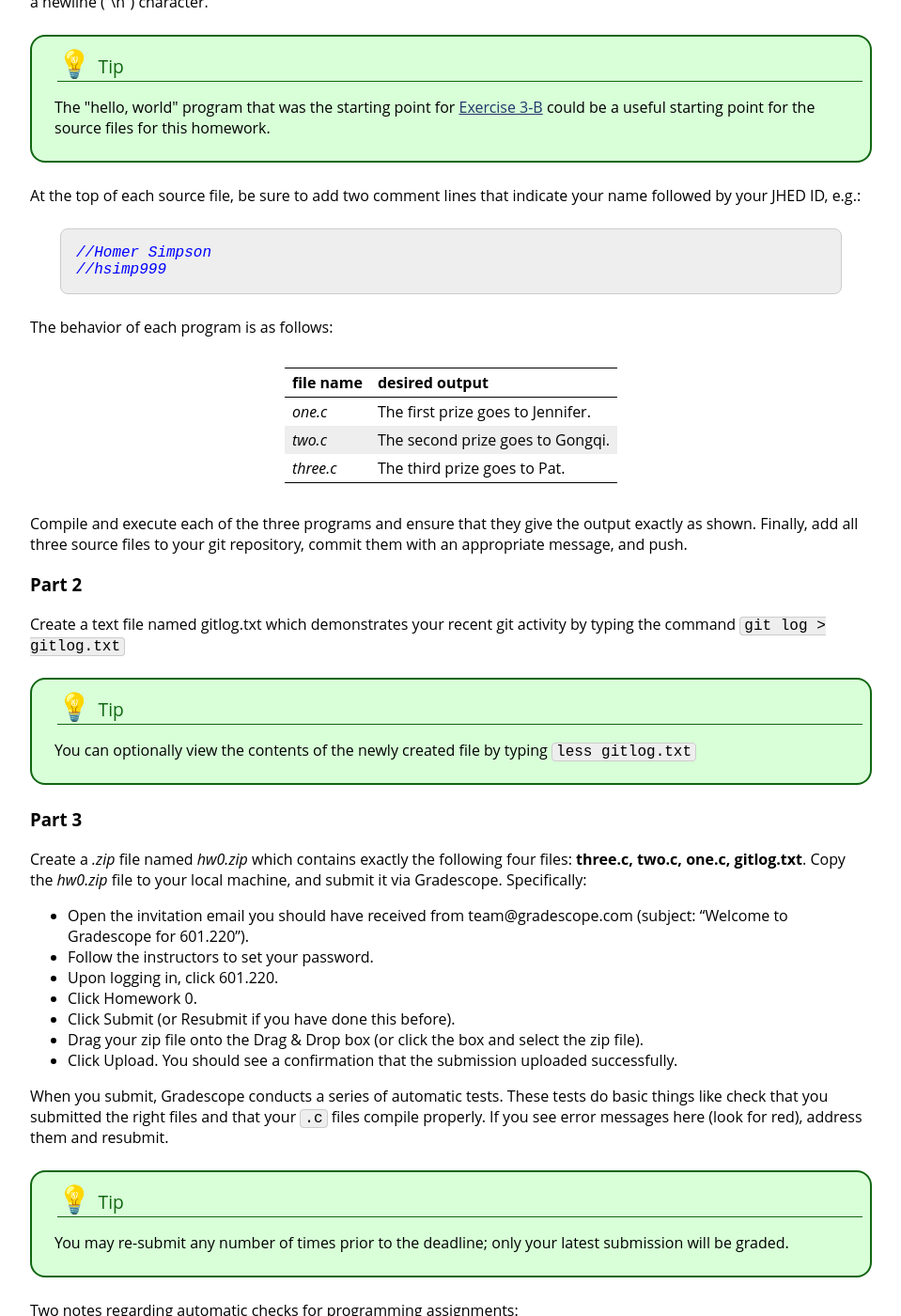
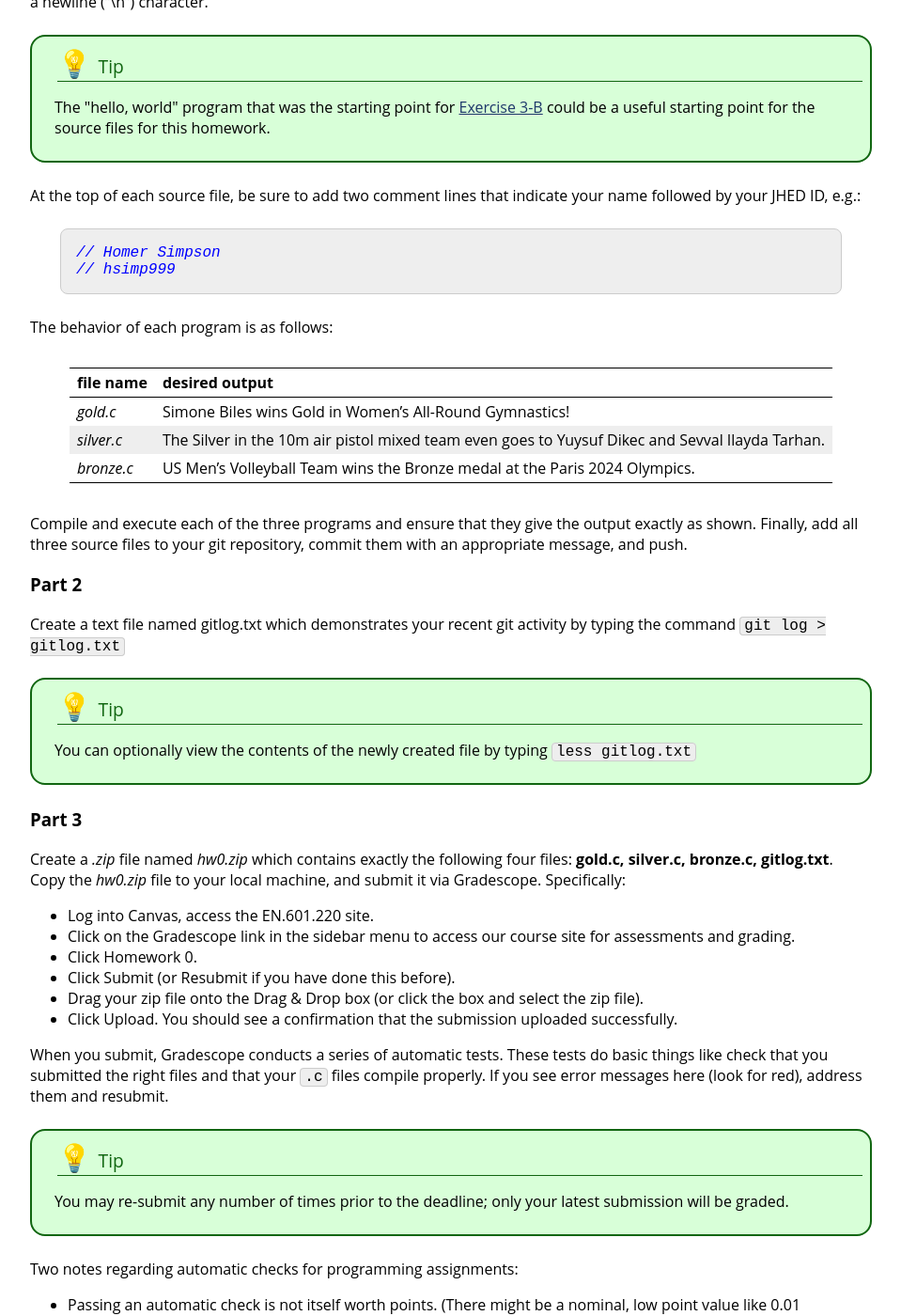
Before and after one commit to jhu-ip/cs220-f24, a Jekyll site: the page built from assign/hw0.md, in a window 1280 px wide and 1400 px high, scrolled down 1011 px. Shown: the whole window at 94% size, without its empty margins (160-1119 px from the left). Built offline with Jekyll 4.4.1, drawn with Linux system fonts in a browser that asks for light colours; some of the changed text lies outside the part shown.

Commit message:
hw0 rewrite, first draft

````diff
--- a/assign/hw0.md
+++ b/assign/hw0.md
@@ -60,17 +60,17 @@ starting point for the source files for this homework.
 At the top of each source file, be sure to add two comment lines that indicate your name followed by your JHED ID, e.g.:
 
 ```c
-//Homer Simpson
-//hsimp999
+// Homer Simpson
+// hsimp999
 ```
 
 The behavior of each program is as follows:
 
 file name | desired output
 --------- | --------------
-*one.c* | The first prize goes to Jennifer.
-*two.c* | The second prize goes to Gongqi.
-*three.c* | The third prize goes to Pat.
+*gold.c* | Simone Biles wins Gold in Women's All-Round Gymnastics!
+*silver.c* | The Silver in the 10m air pistol mixed team even goes to Yuysuf Dikec and Sevval Ilayda Tarhan.
+*bronze.c* | US Men's Volleyball Team wins the Bronze medal at the Paris 2024 Olympics.
 
 Compile and execute each of the three programs and ensure that they give the output exactly as shown. Finally, add all three source files to your git repository, commit them with an appropriate message, and push.
 
@@ -85,11 +85,10 @@ Create a text file named gitlog.txt which demonstrates your recent git activity
 </div>
 
 ### Part 3
-Create a *.zip* file named *hw0.zip* which contains exactly the following four files: **three.c, two.c, one.c, gitlog.txt**. Copy the *hw0.zip* file to your local machine, and submit it via Gradescope.  Specifically:
+Create a *.zip* file named *hw0.zip* which contains exactly the following four files: **gold.c, silver.c, bronze.c, gitlog.txt**. Copy the *hw0.zip* file to your local machine, and submit it via Gradescope.  Specifically:
 
-* Open the invitation email you should have received from team@gradescope.com (subject: “Welcome to Gradescope for 601.220”).
-* Follow the instructors to set your password.
-* Upon logging in, click 601.220.
+* Log into Canvas, access the EN.601.220 site.
+* Click on the Gradescope link in the sidebar menu to access our course site for assessments and grading.
 * Click Homework 0.
 * Click Submit (or Resubmit if you have done this before).
 * Drag your zip file onto the Drag & Drop box (or click the box and select the zip file).
@@ -108,4 +107,4 @@ Two notes regarding automatic checks for programming assignments:
 
 * Passing an automatic check is not itself worth points. (There might be a nominal, low point value like 0.01 associated with a check, but that will not count in the end.) The checks exist to help you and the graders find obvious errors. This will be true for most of the assignments; the actual grades are given manually by the graders, along with feedback comments.
 
-* The automatic checks cover some of the requirements set out in the assignment, but not all. For this assignment, you will notice that the *third.c* program is checked, but not the other two. In general, *it is up to you to test your own work* and ensure your programs satisfy all stated requirements. Passing all the automatic checks does not necessarily mean you will earn all the points.
+* The automatic checks cover some of the requirements set out in the assignment, but not all. For this assignment, you will notice that the *silver.c* program is checked, but not the other two. In general, *it is up to you to test your own work* and ensure your programs satisfy all stated requirements. Passing all the automatic checks does not necessarily mean you will earn all the points.
````
Also changed, not shown: other parts of assign/hw0.md (+2 -2 lines).
